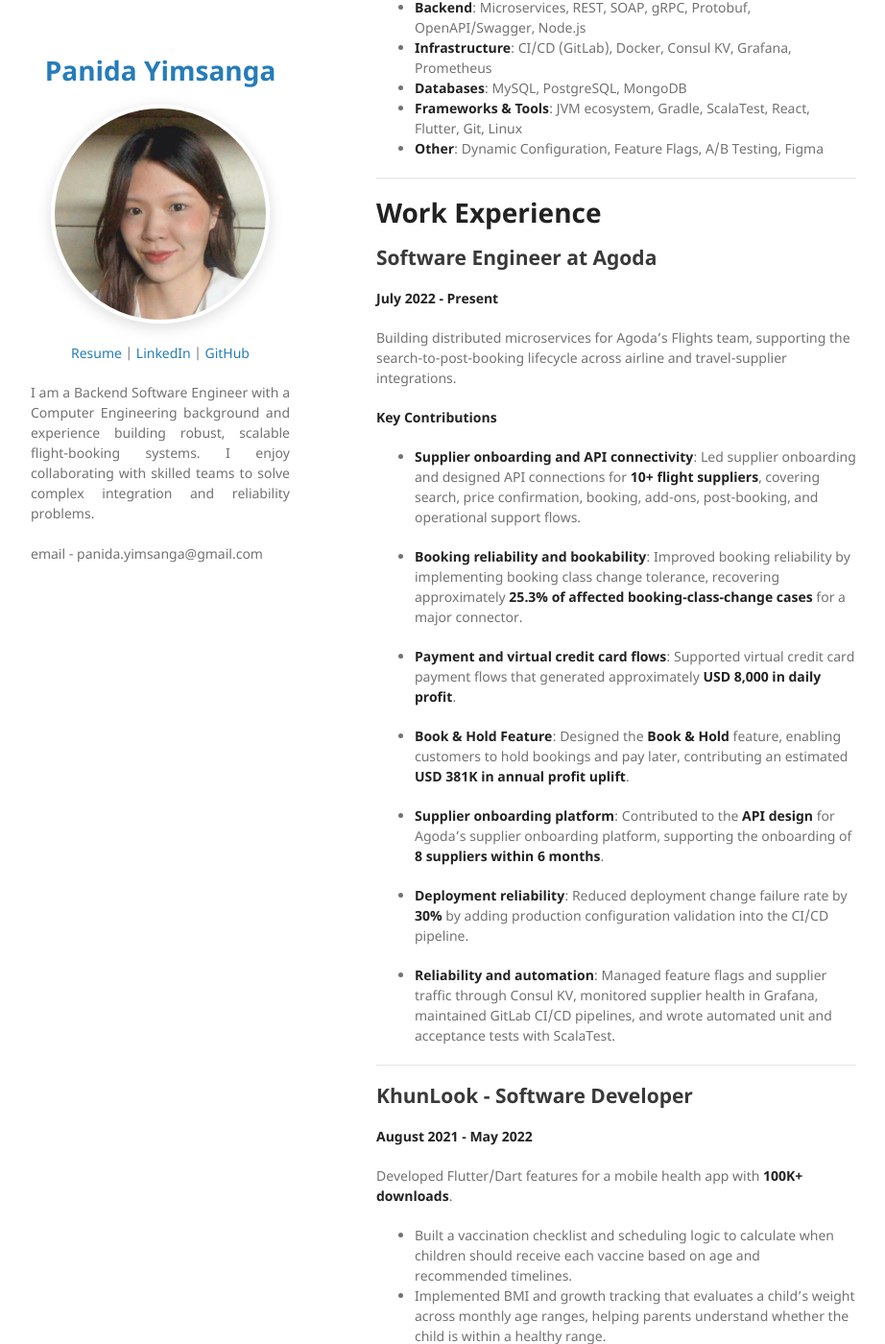
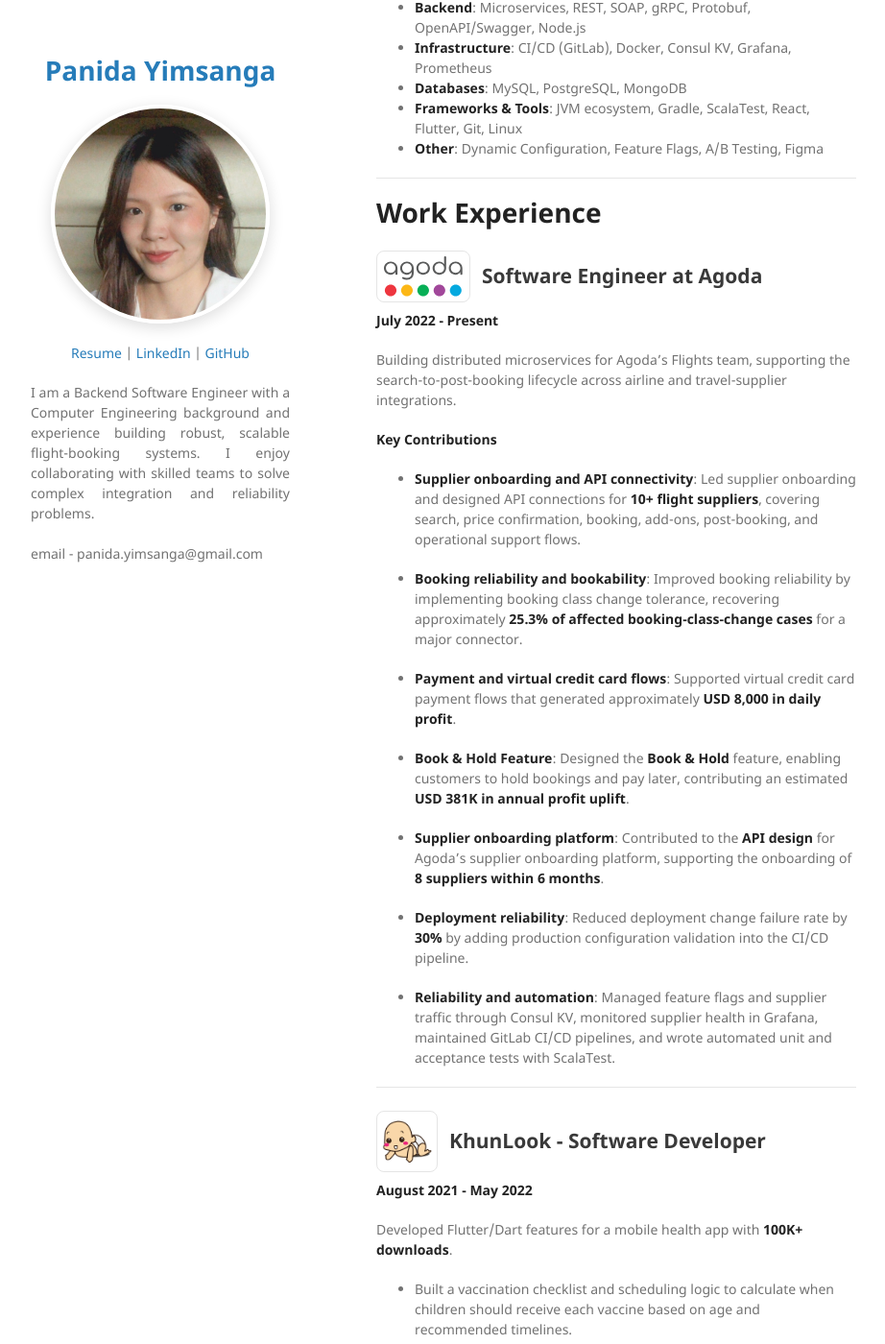
Before and after one commit to sarasix/sarasix.github.io, a Jekyll site: the page built from index.md, in a window 1280 px wide and 1400 px high, scrolled down 435 px. Shown: the whole window at 96% size, without its empty margins (178-1100 px from the left). Built offline with Jekyll 4.4.1, drawn with Linux system fonts in a browser that asks for light colours; our own code applies the rules of GitHub Pages for plain Markdown files.

Commit message:
Add work experience logos

```diff
--- a/assets/css/style.scss
+++ b/assets/css/style.scss
@@ -13,6 +13,49 @@ header > img {
   border: 4px solid #fff;
   border-radius: 50%;
   box-shadow: 0 4px 16px rgba(0, 0, 0, 0.14);
+}
+
+.experience-heading {
+  display: flex;
+  align-items: center;
+  gap: 12px;
+  margin: 24px 0 8px;
+}
+
+.experience-heading h2 {
+  margin: 0;
+}
+
+.experience-logo,
+.experience-logo-pair img {
+  display: block;
+  width: 52px;
+  height: 52px;
+  flex: 0 0 52px;
+  padding: 5px;
+  object-fit: contain;
+  background: #fff;
+  border: 1px solid #e5e5e5;
+  border-radius: 8px;
+}
+
+.experience-logo--wide {
+  width: 86px;
+  height: 42px;
+  flex-basis: 86px;
+}
+
+.experience-logo-pair {
+  display: flex;
+  flex: 0 0 auto;
+  gap: 6px;
+}
+
+.experience-logo-pair img {
+  width: 42px;
+  height: 42px;
+  flex-basis: 42px;
+  padding: 4px;
 }
 
 .portfolio-gallery {
@@ -112,6 +155,15 @@ header > img {
   .line-bot-gallery {
     grid-template-columns: 1fr;
   }
+
+  .experience-heading {
+    align-items: flex-start;
+    gap: 10px;
+  }
+
+  .experience-heading h2 {
+    line-height: 1.25;
+  }
 }
 
 @media print, screen and (max-width: 960px) {
--- a/index.md
+++ b/index.md
@@ -27,7 +27,10 @@
 
 # Work Experience
 
-## Software Engineer at Agoda
+<div class="experience-heading">
+  <img class="experience-logo experience-logo--wide" src="/assets/img/logos/agoda.svg" alt="Agoda logo">
+  <h2>Software Engineer at Agoda</h2>
+</div>
 
 **July 2022 - Present**
 
@@ -51,7 +54,10 @@ Building distributed microservices for Agoda's Flights team, supporting the sear
 
 ---
 
-## KhunLook - Software Developer
+<div class="experience-heading">
+  <img class="experience-logo" src="/assets/img/logos/khunlook.png" alt="KhunLook logo">
+  <h2>KhunLook - Software Developer</h2>
+</div>
 
 **August 2021 - May 2022**
 
@@ -64,7 +70,13 @@ Developed Flutter/Dart features for a mobile health app with **100K+ downloads**
 
 ---
 
-## Software Engineer Intern at Dplus Intertrade
+<div class="experience-heading">
+  <span class="experience-logo-pair" aria-label="Dplus and WePlus logos">
+    <img src="/assets/img/logos/dplus-weplus.png" alt="Dplus logo">
+    <img src="/assets/img/logos/weplus.png" alt="WePlus logo">
+  </span>
+  <h2>Software Engineer Intern at Dplus Intertrade</h2>
+</div>
 
 **June 2021 - August 2021**
 
```
Also changed, not shown: assets/img/logos/agoda.svg (added), assets/img/logos/dplus-weplus.png (added), assets/img/logos/khunlook.png (added), assets/img/logos/weplus.png (added).
